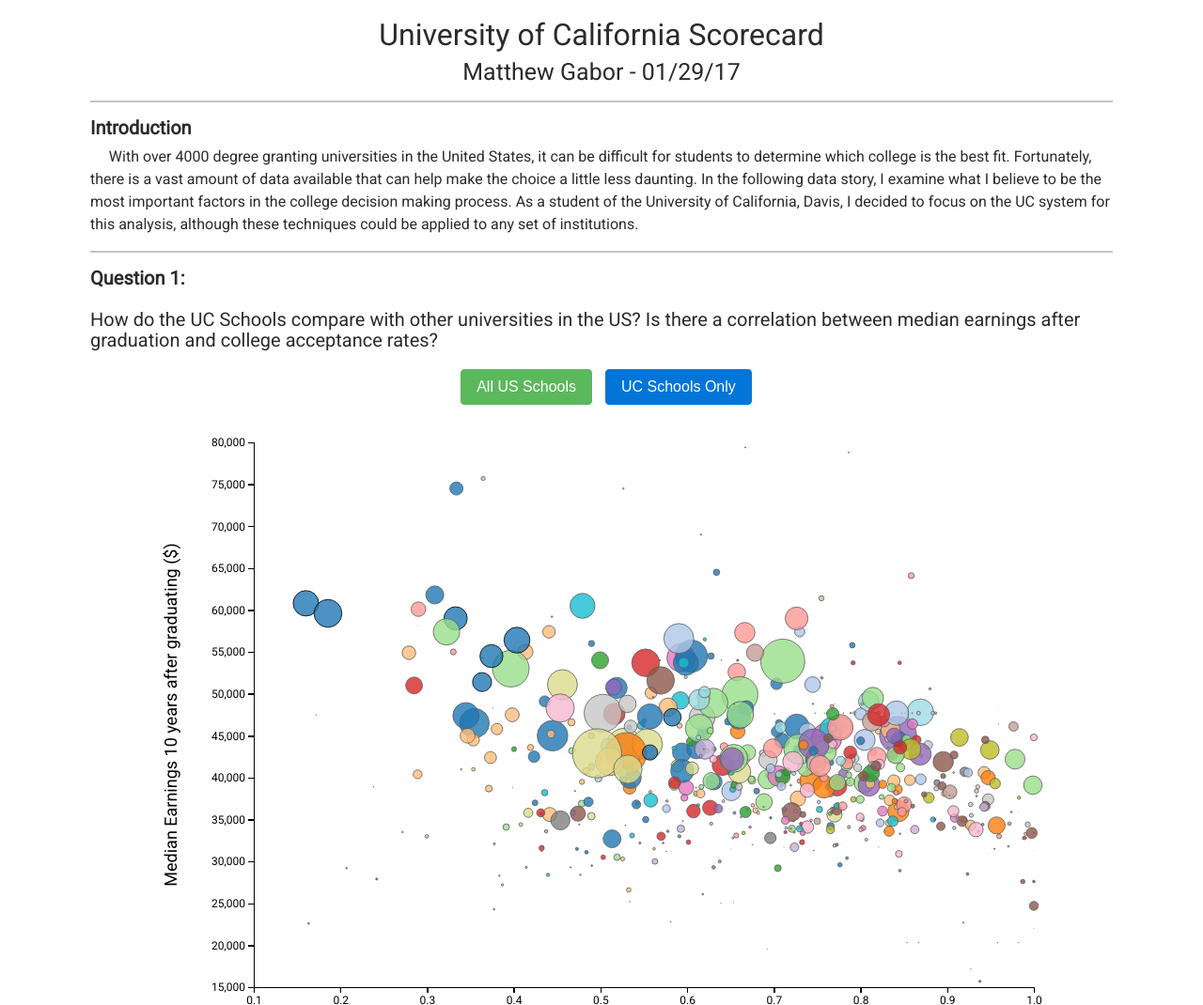
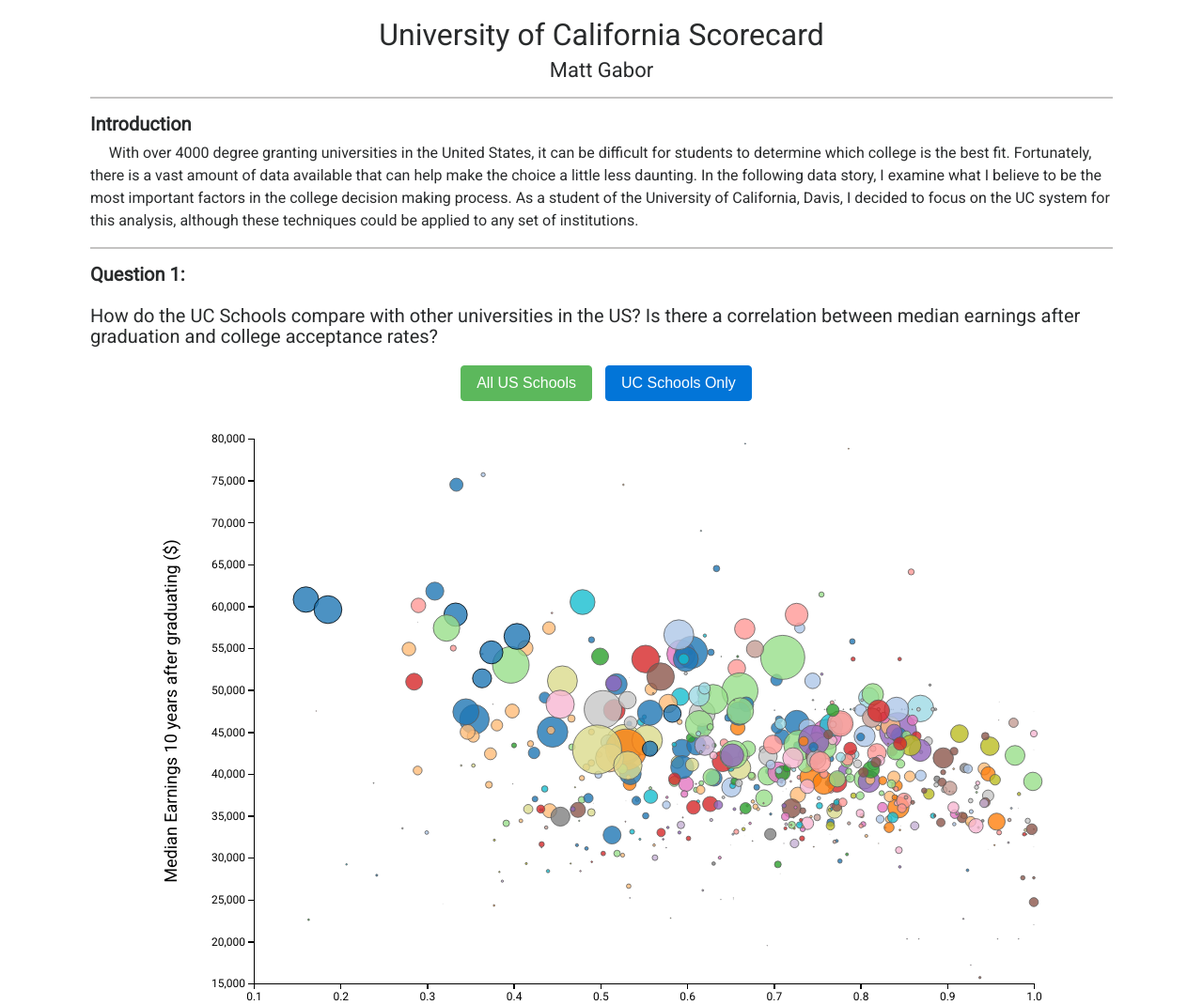
Before and after one commit to CodingTyrannosaurus/ecs163, a plain HTML site: page p1/index.html in a window 1280 px wide. Shown: the top 1070 px of the page at 94% size. Drawn offline with Linux system fonts and the light colour scheme.

Commit message:
extra credit writeup

```diff
--- a/p1/index.html
+++ b/p1/index.html
@@ -5,7 +5,7 @@
 
     <!--  Responsive Viewport -->
     <meta name="viewport" content="width=device-width, initial-scale=1, shrink-to-fit=no">
-    <title>Project 1 - Matthew Gabor</title>
+    <title>Project 1 - Matt Gabor</title>
 
     <link href="http://fonts.googleapis.com/css?family=Roboto" rel="stylesheet" type="text/css" />
 
@@ -19,7 +19,7 @@
 
     <div class="intro">
       <h2 style>University of California Scorecard</h1>
-  		<h3>Matthew Gabor - 01/29/17</h3>
+  		<h3>Matt Gabor</h3>
       <hr>
       <h4><b>Introduction</b></h4>
       &nbsp;&nbsp;&nbsp;&nbsp;&nbsp;With over 4000 degree granting universities in the United States, it can be difficult for students to determine which college is the best fit. Fortunately, there is a vast amount of data available that can help make the choice a little less daunting. In the following data story, I examine what I believe to be the most important factors in the college decision making process. As a student of the University of California, Davis, I decided to focus on the UC system for this analysis, although these techniques could be applied to any set of institutions.
--- a/p1/styles/style.css
+++ b/p1/styles/style.css
@@ -13,7 +13,7 @@ h2 {
 h3 {
   font-weight: 400;
   text-align: center;
-  font-size: 25px;
+  font-size: 22px;
 }
 
 h4 {
```
Also changed, not shown: p1/extra_credit.txt, p1/readme.txt (deleted).
